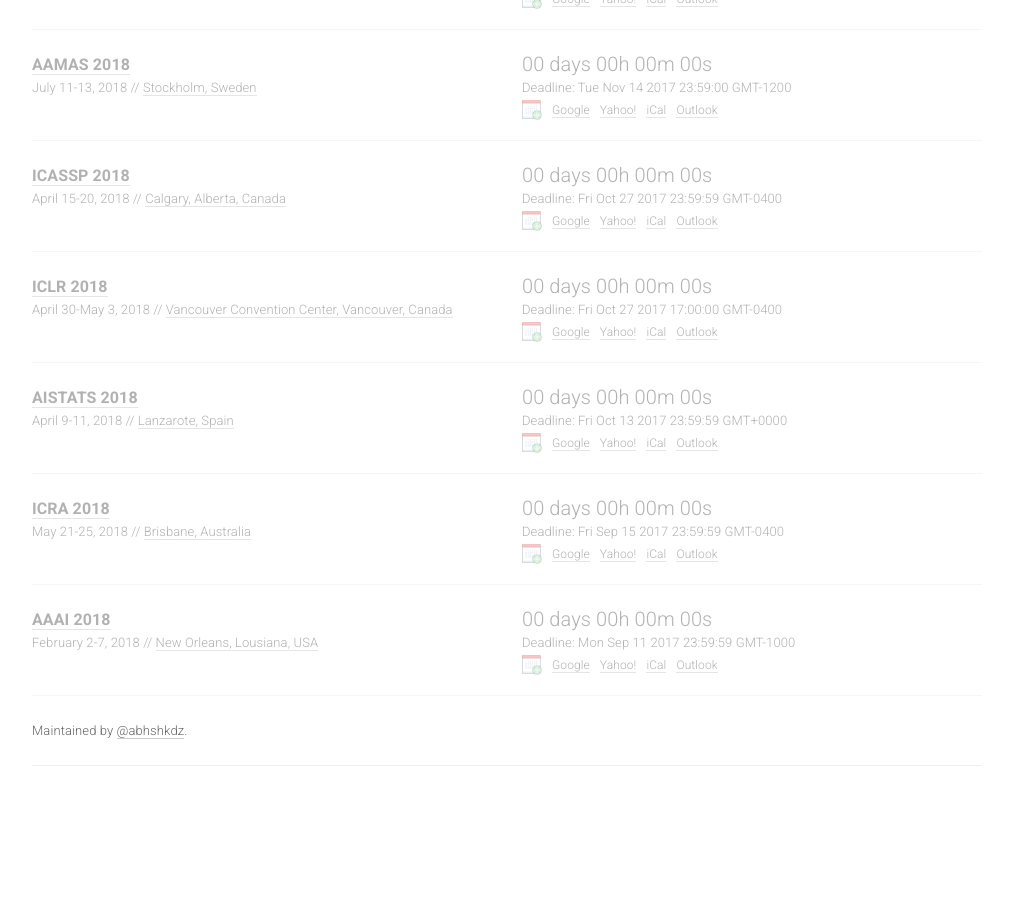
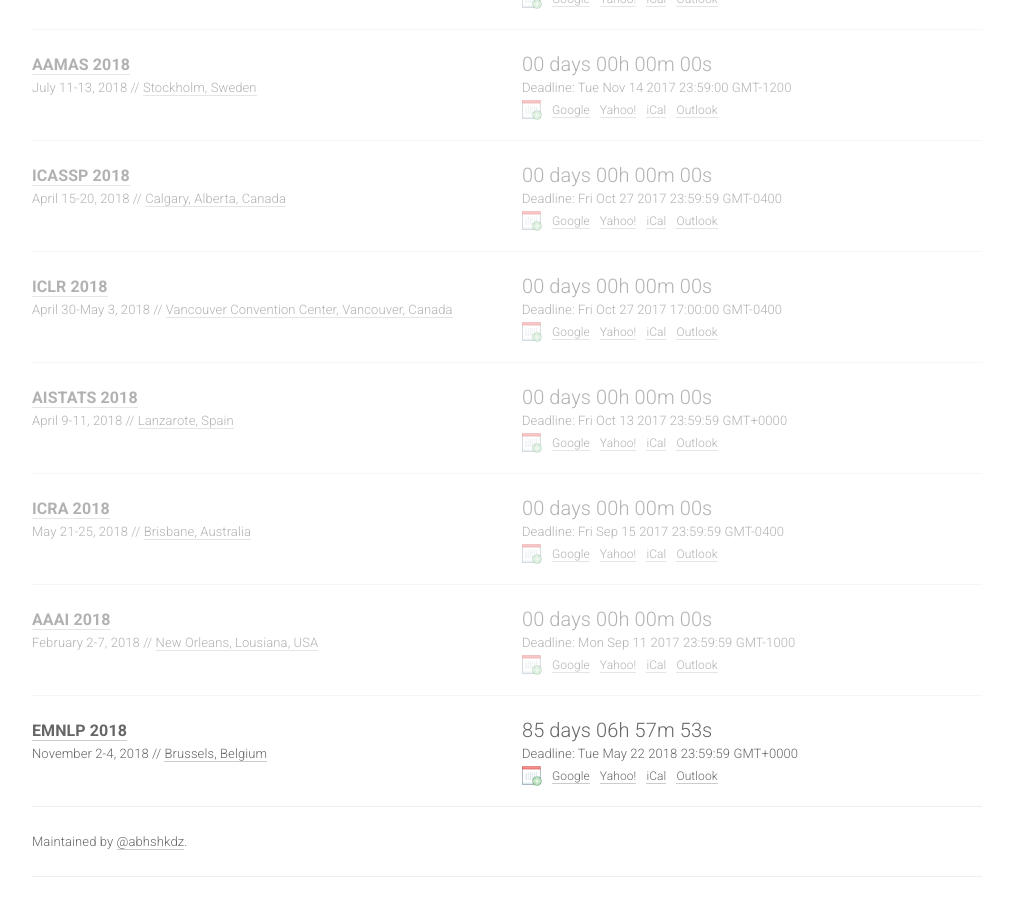
Before and after one commit to paperswithcode/ai-deadlines, a Jekyll site: the page built from index.html, in a window 1280 px wide and 900 px high, scrolled down 2171 px. Shown: the whole window, without its empty margins (133-1146 px from the left). Built offline with Jekyll 4.4.1, drawn with Linux system fonts in a browser that asks for light colours; nearby versions of some CDN libraries; comment, search, counter and statistics services are not loaded; before the commit the page ends 2960 px from its top, so only the background shows below that.

Commit message:
Added EMNLP 2018.

```diff
--- a/_data/conferences.yml
+++ b/_data/conferences.yml
@@ -236,3 +236,13 @@
   date: February 2-7, 2018
   place: New Orleans, Lousiana, USA
   sub: ML
+
+- name: EMNLP
+  year: 2018
+  id: emnlp18
+  link: emnlp2018.org
+  deadline: "2018-05-22 23:59:59"
+  timezone: Pacific
+  date: November 2-4, 2018
+  place: Brussels, Belgium
+  sub: NLP
```
